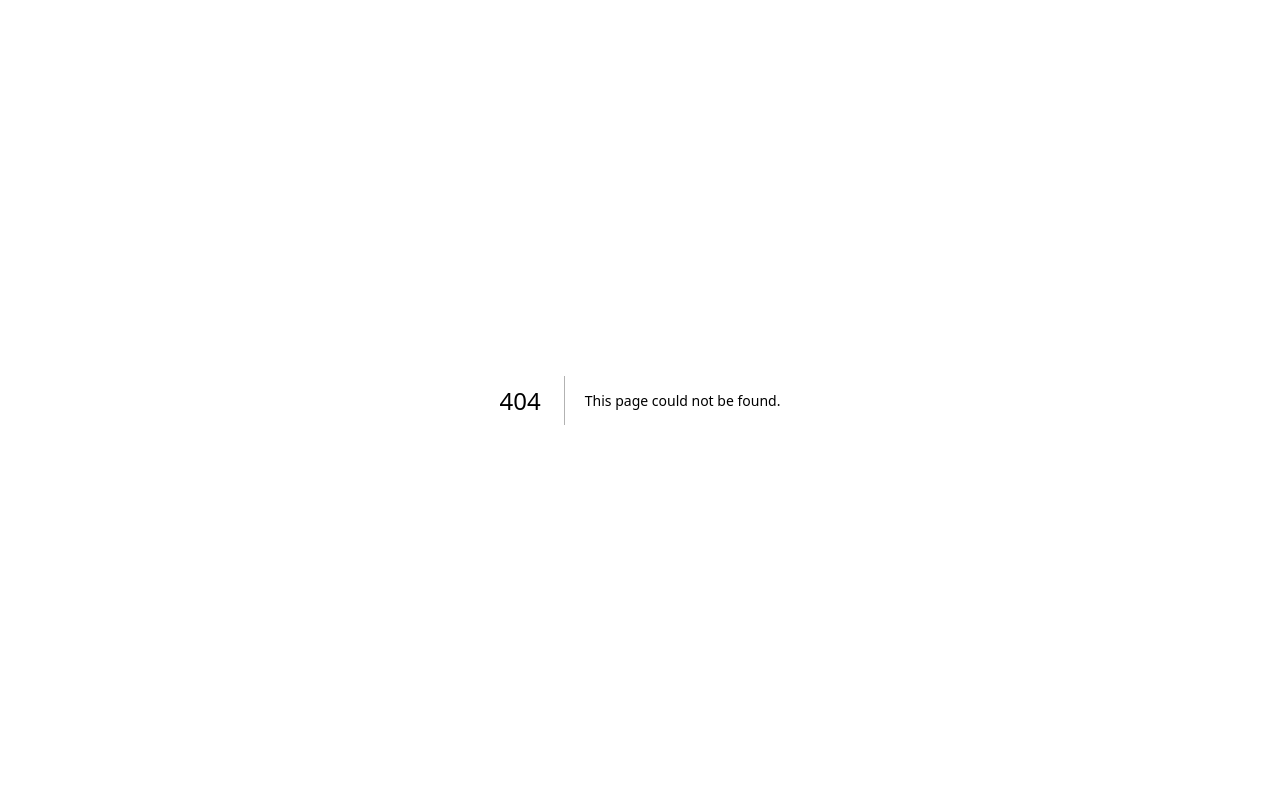
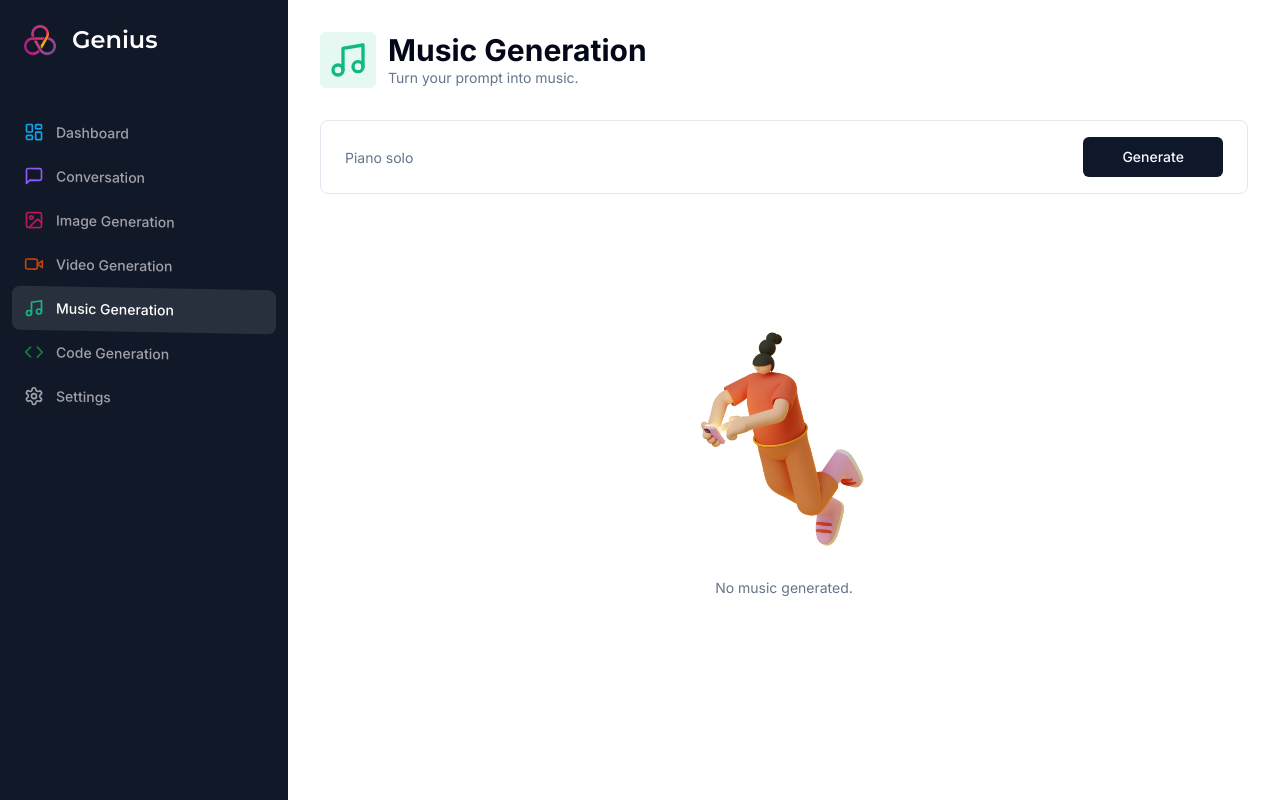
Before and after one commit to iamabhigupta/ai-saas, a Next.js app: page /music in a window 1280 px wide. Before the commit this address had no page. Built offline with nearby package versions, Linux system fonts and the light colour scheme.

Commit message:
music done

```diff
--- /dev/null
+++ b/app/(dashboard)/(routes)/music/constants.ts
@@ -0,0 +1,7 @@
+import * as z from 'zod';
+
+export const formSchema = z.object({
+  prompt: z.string().min(3, {
+    message: 'Music prompt is required',
+  }),
+});
--- /dev/null
+++ b/app/(dashboard)/(routes)/music/page.tsx
@@ -0,0 +1,110 @@
+'use client';
+
+import { zodResolver } from '@hookform/resolvers/zod';
+import axios from 'axios';
+import { Music } from 'lucide-react';
+import { useRouter } from 'next/navigation';
+import { ChatCompletionRequestMessage } from 'openai';
+import { useState } from 'react';
+import { useForm } from 'react-hook-form';
+import * as z from 'zod';
+
+import Empty from '@/components/empty';
+import Heading from '@/components/heading';
+import Loader from '@/components/loader';
+import { Button } from '@/components/ui/button';
+import { Form, FormControl, FormField, FormItem } from '@/components/ui/form';
+import { Input } from '@/components/ui/input';
+
+import { formSchema } from './constants';
+
+const MusicPage = () => {
+  const router = useRouter();
+
+  const [music, setMusic] = useState<string>();
+
+  const form = useForm<z.infer<typeof formSchema>>({
+    resolver: zodResolver(formSchema),
+    defaultValues: {
+      prompt: '',
+    },
+  });
+
+  const isLoading = form.formState.isSubmitting;
+
+  const onSubmit = async (values: z.infer<typeof formSchema>) => {
+    try {
+      setMusic(undefined);
+
+      const res = await axios.post('/api/music', values);
+
+      setMusic(res.data.audio);
+      form.reset();
+    } catch (error: any) {
+      // TODO Open Pro Model
+      console.log(error);
+    } finally {
+      router.refresh();
+    }
+  };
+
+  return (
+    <div>
+      <Heading
+        title="Music Generation"
+        description="Turn your prompt into music."
+        icon={Music}
+        iconColor="text-emerald-500"
+        bgColor="bg-emerald-500/10"
+      />
+      <div className="px-4 lg:px-8">
+        <div>
+          <Form {...form}>
+            <form
+              onSubmit={form.handleSubmit(onSubmit)}
+              className="rounded-lg border w-full p-4 px-3 md:px-6 focus-within:shadow-sm grid grid-cols-12 gap-2"
+            >
+              <FormField
+                name="prompt"
+                render={({ field }) => (
+                  <FormItem className="col-span-12 lg:col-span-10">
+                    <FormControl className="m-0 p-0">
+                      <Input
+                        className="border-0 outline-none focus-visible:ring-0 focus-visible:ring-transparent"
+                        disabled={isLoading}
+                        placeholder="Piano solo"
+                        autoComplete="off"
+                        {...field}
+                      />
+                    </FormControl>
+                  </FormItem>
+                )}
+              />
+              <Button
+                className="col-span-12 lg:col-span-2 w-full"
+                disabled={isLoading}
+              >
+                Generate
+              </Button>
+            </form>
+          </Form>
+        </div>
+        <div className="space-y-4 mt-4">
+          {isLoading && (
+            <div className="p-8 rounded-lg w-full flex items-center justify-center bg-muted">
+              <Loader />
+            </div>
+          )}
+          {!music && !isLoading && <Empty label="No music generated." />}
+          {music && (
+            <audio controls className="w-full mt-8">
+              <source src={music} />
+            </audio>
+          )}
+        </div>
+      </div>
+    </div>
+  );
+};
+
+export default MusicPage;
--- /dev/null
+++ b/app/api/music/route.ts
@@ -0,0 +1,39 @@
+import { auth } from '@clerk/nextjs';
+import { NextResponse } from 'next/server';
+import Replicate from 'replicate';
+
+const replicate = new Replicate({
+  auth: process.env.REPLICATE_API_TOKEN as string,
+});
+
+export async function POST(req: Request) {
+  try {
+    const { userId } = auth();
+    const body = await req.json();
+    const { prompt } = body;
+
+    if (!userId) {
+      return new NextResponse('Unauthorized', { status: 401 });
+    }
+
+    if (!prompt) {
+      return new NextResponse('Prompt is required', {
+        status: 400,
+      });
+    }
+
+    const response = await replicate.run(
+      'riffusion/riffusion:8cf61ea6c56afd61d8f5b9ffd14d7c216c0a93844ce2d82ac1c9ecc9c7f24e05',
+      {
+        input: {
+          prompt_a: prompt,
+        },
+      }
+    );
+
+    return NextResponse.json(response);
+  } catch (error) {
+    console.log('[MUSIC_ERROR]', error);
+    return new NextResponse('Internal Error', { status: 500 });
+  }
+}
--- a/package.json
+++ b/package.json
@@ -33,6 +33,7 @@
     "react-dom": "18.2.0",
     "react-hook-form": "^7.45.2",
     "react-markdown": "^8.0.7",
+    "replicate": "^0.14.1",
     "tailwind-merge": "^1.14.0",
     "tailwindcss": "3.3.3",
     "tailwindcss-animate": "^1.0.6",
```
Also changed, not shown: 1 other file (tests, documents, lock files or other folders).
